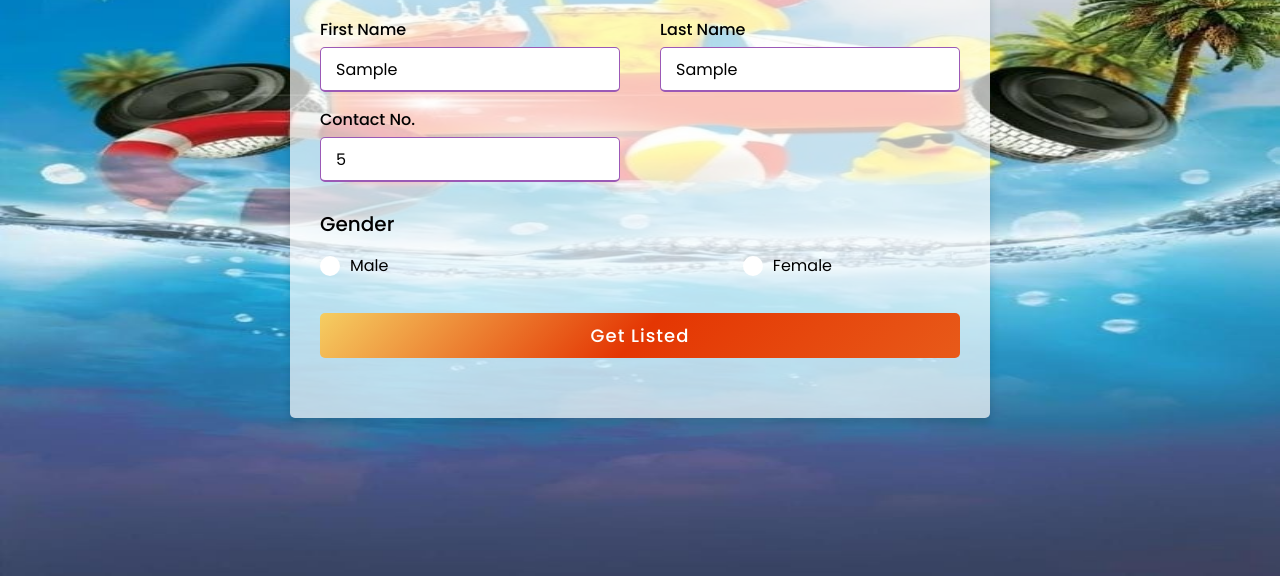
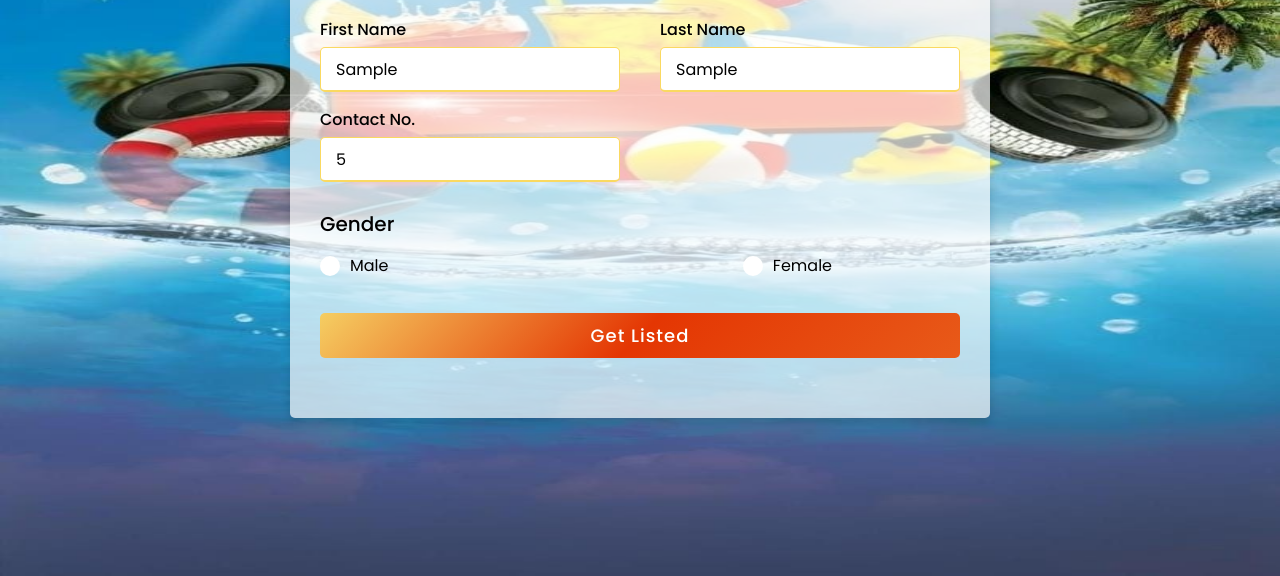
Before and after one commit to zacer868/Poolside-Jam, a plain HTML site: page index.html in a window 1280 px wide. Both pictures are taken after typing "Sample", "Sample", "5" into the empty fields and a click on the input "Get Listed". Shown: the part 224-800 px from the top of the page. Drawn offline with Linux system fonts and the light colour scheme; no server answers.

Commit message:
Update form.css

```diff
--- a/form.css
+++ b/form.css
@@ -72,7 +72,7 @@ form .input-box span.details {
 }
 .user-details .input-box input:focus,
 .user-details .input-box input:valid {
-  border-color: #9b59b6;
+  border-color:#FAD961;
 }
 form .gender-details .gender-title {
   font-size: 20px;
```
